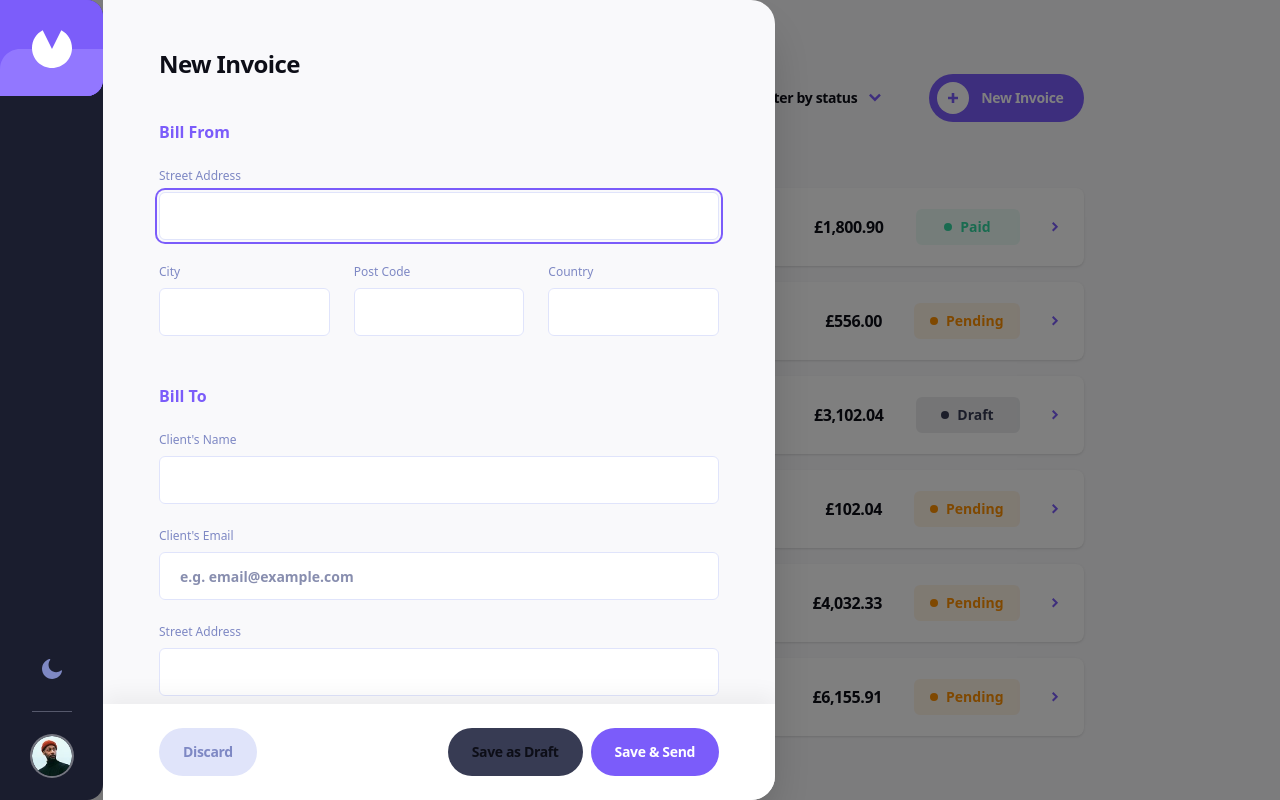
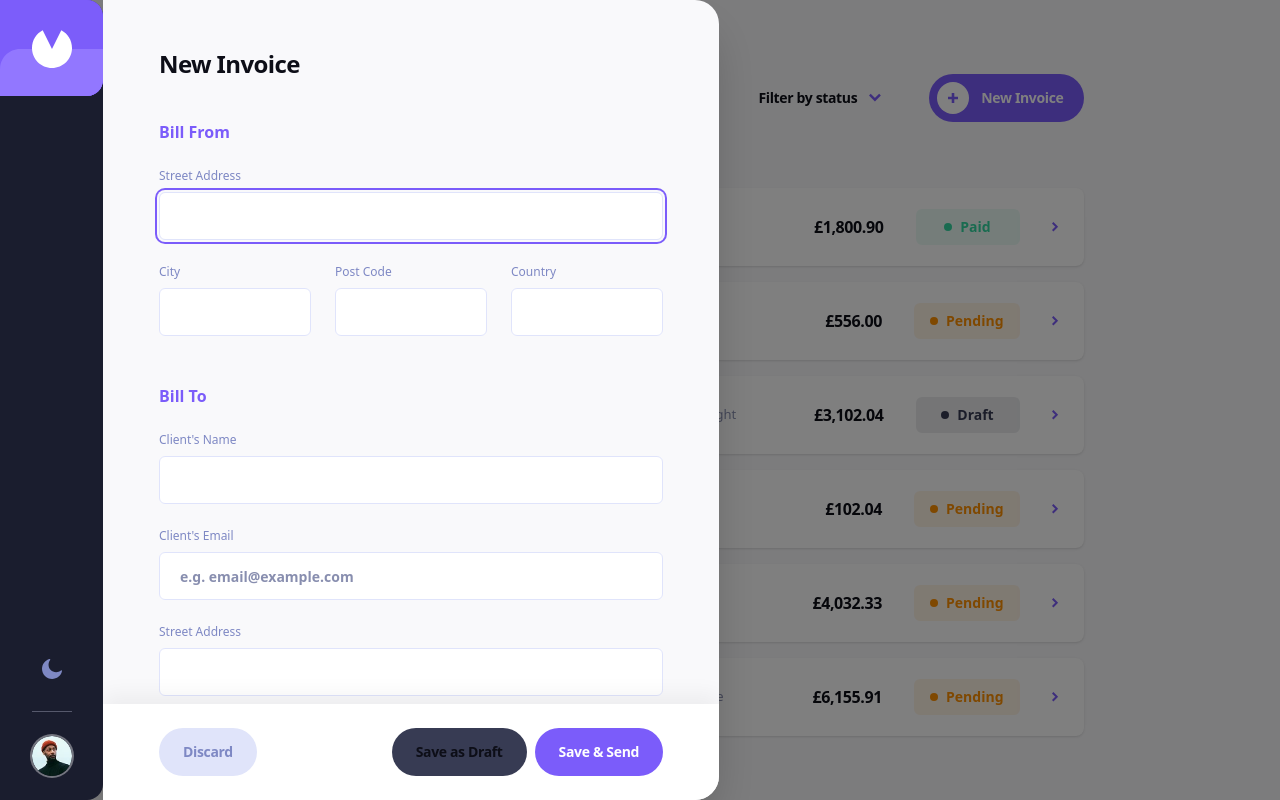
Before and after one commit to LaDonaAmor/invoice-mgt-app, a React (Vite) app: page /invoice/1 in a window 1280 px wide. Both pictures are taken after a click on the button "New Invoice". Built offline with nearby package versions, Linux system fonts and the light colour scheme.

Commit message:
style: adjust modal width for improved layout in AppModal component

```diff
--- a/src/components/invoice/InvoiceList.tsx
+++ b/src/components/invoice/InvoiceList.tsx
@@ -19,7 +19,7 @@ export function InvoiceList({ onNew }: { onNew: () => void }) {
               ? "No invoices"
               : filters.length === 0
                 ? `There are ${invoices.length} total invoices`
-                : `${filtered.length} ${filters.join(", ")} invoices${filtered.length === 1 ? "" : "s"}`}
+                : `${filtered.length} ${filters.join(", ")} invoices`}
           </p>
         </div>
         <div className="flex items-center gap-4 md:gap-10">
--- a/src/components/ui/AppModal.tsx
+++ b/src/components/ui/AppModal.tsx
@@ -84,7 +84,7 @@ export function Modal({
         aria-labelledby={labelledBy}
         className={cn(
           variant === "drawer"
-            ? "h-full w-full max-w-2xl bg-background shadow-2xl overflow-y-auto rounded-r-3xl animate-in slide-in-from-left duration-300"
+            ? "h-full w-full max-w-154 bg-background shadow-2xl overflow-y-auto rounded-r-3xl animate-in slide-in-from-left duration-300"
             : "w-full max-w-lg rounded-lg bg-card p-8 md:p-12 shadow-2xl animate-in zoom-in-95",
           className,
         )}
```
